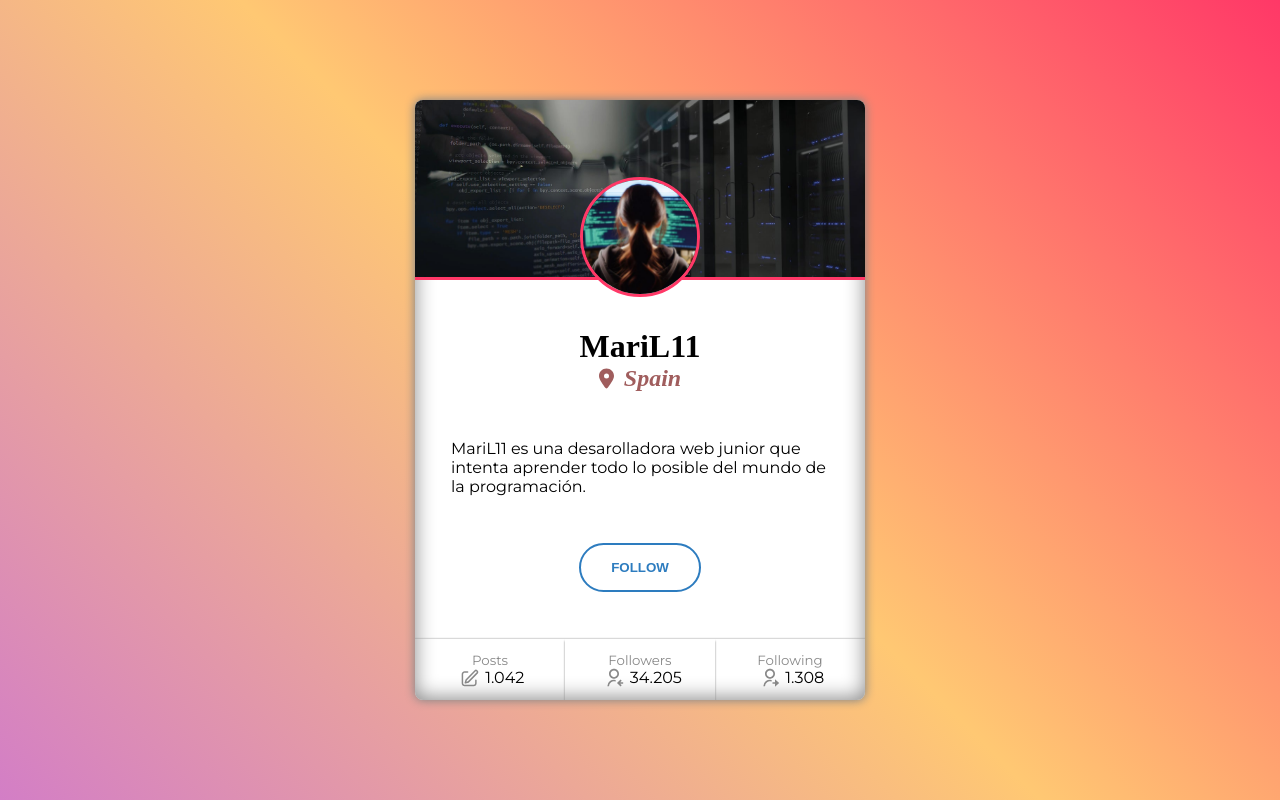
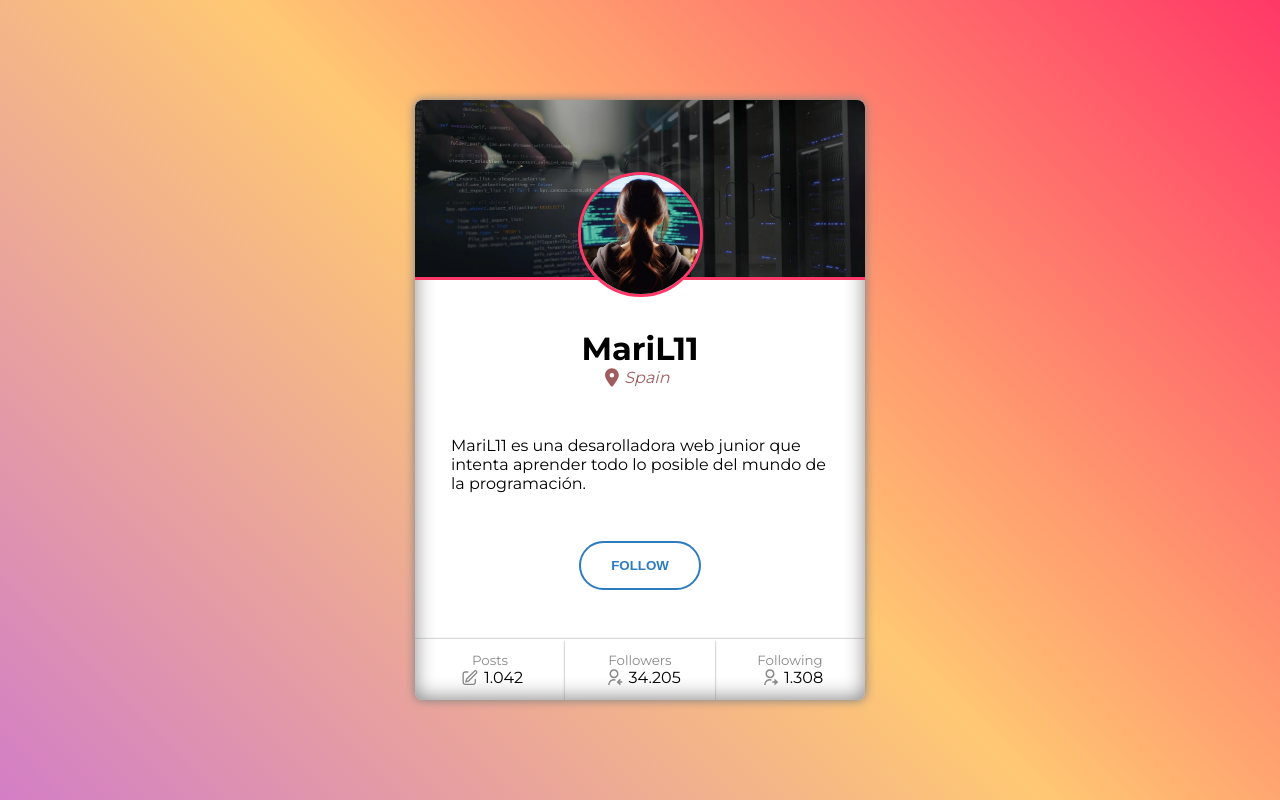
Before and after one commit to MariL11/manzdev-retos-basic-card, a plain HTML site: page index.html in a window 1280 px wide. Drawn offline with Linux system fonts and the light colour scheme.

Commit message:
Actualizar archivos

```diff
--- a/index.html
+++ b/index.html
@@ -18,7 +18,7 @@
                     <svg xmlns="http://www.w3.org/2000/svg" viewBox="0 0 384 512">
                         <path fill="#a05d5d" d="M215.7 499.2C267 435 384 279.4 384 192C384 86 298 0 192 0S0 86 0 192c0 87.4 117 243 168.3 307.2c12.3 15.3 35.1 15.3 47.4 0zM192 128a64 64 0 1 1 0 128 64 64 0 1 1 0-128z"/>
                     </svg>
-                    <h2>Spain</h2>
+                    <p>Spain</p>
                 </div>
             </div>
             <p>MariL11 es una desarolladora web junior que intenta aprender todo lo posible del mundo de la programación.</p>
--- a/style.css
+++ b/style.css
@@ -24,7 +24,7 @@ body{
     display: flex;
     justify-content: center;
     align-items: center;
-
+    font-family: Montserrat;
 }
 
 #card{
@@ -53,7 +53,7 @@ body{
 }
 
 #avatar{
-    width: 120px;
+    width: 125px;
     position: relative;
     top: 20px;
     border-radius: 100%;
@@ -82,17 +82,16 @@ body{
     flex-direction: row;
     color: var(--color_marron);
     font-style: italic;
-    gap: 10px;
+    gap: 6x;
 }
 
 #country > svg{
-    width: 15px;
+    width: 25px;
     color: var(--color_marron);
 }
 
 
 p{
-    font-family: Montserrat, sans-serif;
     margin-inline: 8%;
 }
 
@@ -103,7 +102,7 @@ button{
     padding: 15px;
     color: var(--color_azul);
     padding-inline: 30px;
-    font-weight: bold;
+    font-weight:700;
 }
 
 #card-footer{
@@ -135,5 +134,5 @@ button{
 }
 
 .img-footer{
-    width: 20px;
+    width: 18px;
 }
```
